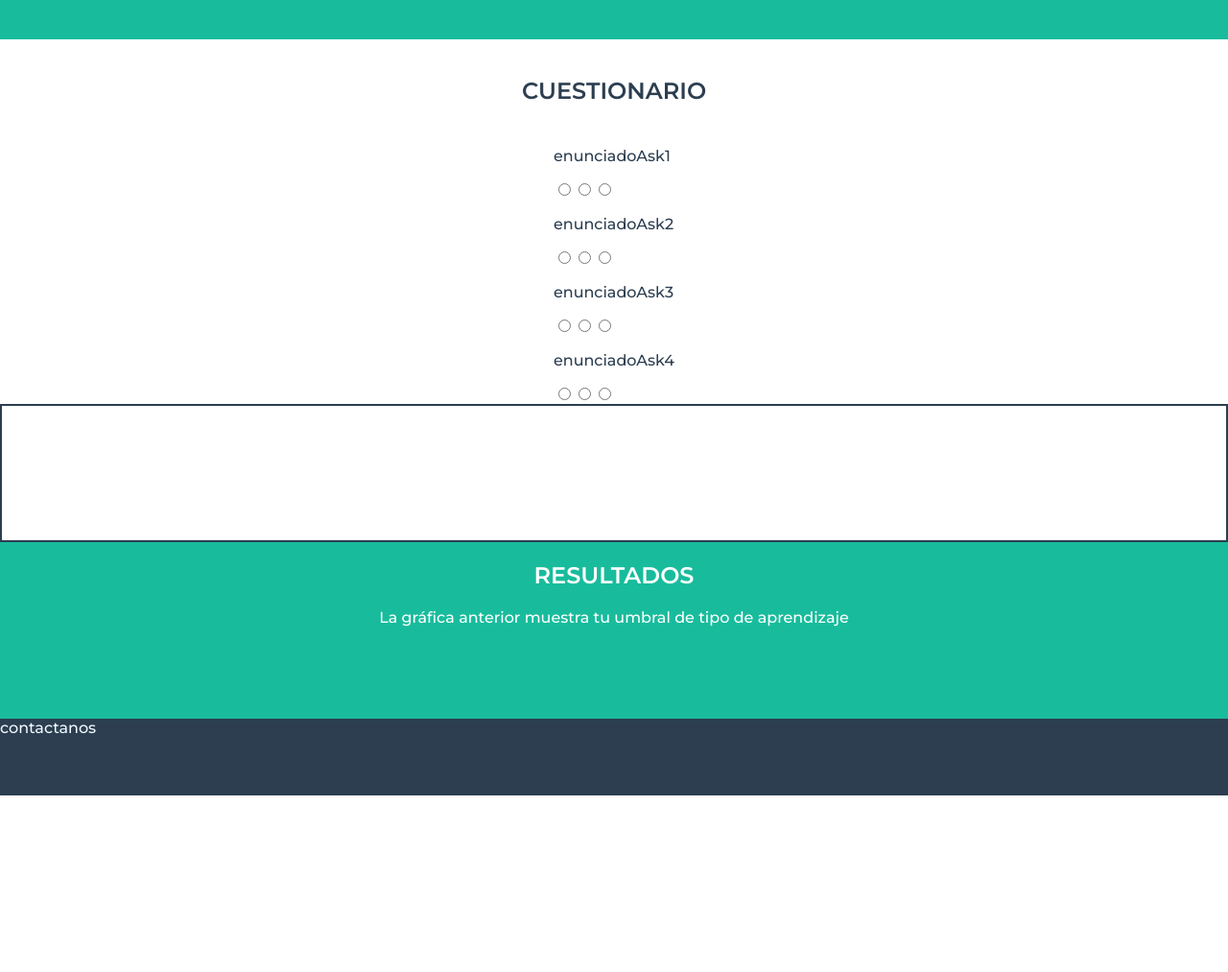
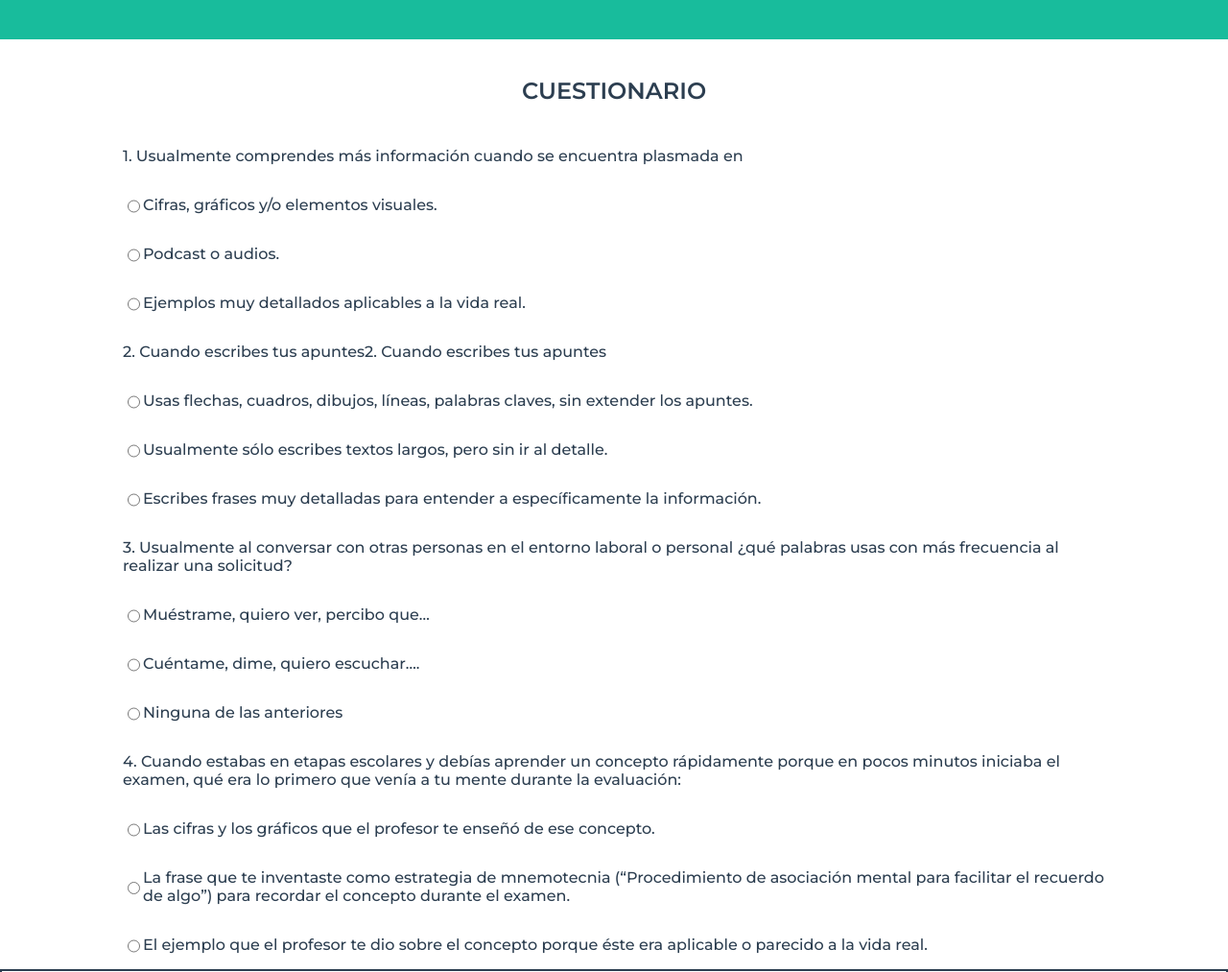
Before and after one commit to Alissonred/Test_psicologico, a website: page index.html in a window 1280 px wide. Shown: the part 740-1753 px from the top of the page at 96% size. Before the commit the page ends 1569 px from the top, so only its background shows below. Drawn offline with nearby package versions, Linux system fonts and the light colour scheme.

Commit message:
con texto

```diff
--- a/main.js
+++ b/main.js
@@ -1,63 +1,80 @@
 
-const questionsContainer= document.querySelector('.questionsContainer')
+const questionsContainer = document.querySelector('.questionsContainer')
 const resultsWrite = document.querySelector('.about')
 const canvasGrafica = document.getElementById('miGrafica').getContext('2d')
 let containerAsk
 let containerOptions
-let umbralQuinestesico=0
-let umbralVisual=0
-let umbralAuditivo=0
+let umbralQuinestesico = 0
+let umbralVisual = 0
+let umbralAuditivo = 0
 let askIndex = 0
 let opcIndex = 0
-let arrayOpciones=[]
+let arrayOpciones = []
 let checkeado
 let resultados
+let askCollection = []
 
-class Question {constructor(enunciado, opciones){
+class Question {
+    constructor(enunciado, opciones) {
         this.enunciado = enunciado,
             this.opciones = opciones
     }
 }
 
-let question_1 = new Question('enunciadoAsk1', ['opcionA1', 'opcionB1', 'opcionC1']);
-let question_2 = new Question('enunciadoAsk2', ['opcionA2', 'opcionB2', 'opcionC2']);
-let question_3 = new Question('enunciadoAsk3', ['opcionA3', 'opcionB3', 'opcionC3']);
-let question_4 = new Question('enunciadoAsk4', ['opcionA4', 'opcionB4', 'opcionC4']);
+const preguntas = [{ enunciado: '1.	Usualmente comprendes más información cuando se encuentra plasmada en', opcionA:'Cifras, gráficos y/o elementos visuales.',opcionB:'Podcast o audios.',opcionC:'Ejemplos muy detallados aplicables a la vida real.' }, { enunciado: '2.	Cuando escribes tus apuntes2.	Cuando escribes tus apuntes', opcionA:'Usas flechas, cuadros, dibujos, líneas, palabras claves, sin extender los apuntes.',opcionB:'Usualmente sólo escribes textos largos, pero sin ir al detalle.',opcionC:'Escribes frases muy detalladas para entender a específicamente la información.' }, { enunciado: '3.	Usualmente al conversar con otras personas en el entorno laboral o personal ¿qué palabras usas con más frecuencia al realizar una solicitud?', opcionA:'Muéstrame, quiero ver, percibo que…',opcionB:'Cuéntame, dime, quiero escuchar…. ',opcionC:'Ninguna de las anteriores' }, { enunciado: '4.	Cuando estabas en etapas escolares y debías aprender un concepto rápidamente porque en pocos minutos iniciaba el examen, qué era lo primero que venía a tu mente durante la evaluación:', opcionA:'Las cifras y los gráficos que el profesor te enseñó de ese concepto.',opcionB:'La frase que te inventaste como estrategia de mnemotecnia (“Procedimiento de asociación mental para facilitar el recuerdo de algo”) para recordar el concepto durante el examen. ',opcionC:'El ejemplo que el profesor te dio sobre el concepto porque éste era aplicable o parecido a la vida real.' }]
 
-const askCollection = [question_1, question_2, question_3, question_4];
+let question_1 = new Question(preguntas[0].enunciado, [preguntas[0].opcionA, preguntas[0].opcionB, preguntas[0].opcionC]);
+let question_2 = new Question(preguntas[1].enunciado, [preguntas[1].opcionA, preguntas[1].opcionB, preguntas[1].opcionC]);
+let question_3 = new Question(preguntas[2].enunciado, [preguntas[2].opcionA, preguntas[2].opcionB, preguntas[2].opcionC]);
+let question_4 = new Question(preguntas[3].enunciado, [preguntas[3].opcionA, preguntas[3].opcionB, preguntas[3].opcionC]);
 
-askCollection.forEach(ask =>{
+// preguntas.forEach(i=>{
+//     console.log(i.enunciado, 'es eneuciado');
+//     let question = new Question(preguntas[i].enunciado, [preguntas[i].opcionA, preguntas[i].opcionB, preguntas[i].opcionC1])
+//     console.log(question,'es question');
+//     //askCollection.push()
+// })
+
+ askCollection = [question_1, question_2, question_3, question_4];
+
+askCollection.forEach(ask => {
     askIndex++
     containerAsk = document.createElement('article')
     containerOptions = document.createElement('section')
-     containerOptions.id=`ask${askIndex}`
+    containerOptions.id = `ask${askIndex}`
     const enunciadoAsk = document.createElement('p')
-     enunciadoAsk.textContent=ask.enunciado
-     ask.opciones.forEach(opc =>{
+    enunciadoAsk.textContent = ask.enunciado
+    ask.opciones.forEach(opc => {
         opcIndex++
+        const opcionTexto = document.createElement('label')
+        opcionTexto.for = `ask${askIndex}${opcIndex}`
+        opcionTexto.classList='labelOpc'
+        const opcionTextoInt = document.createElement('p')
+        opcionTextoInt.textContent = opc
         const opciones = document.createElement('input')
-        opciones.type='radio'
-        opciones.name=`ask${askIndex}`
-        opciones.value=opcIndex
-        opciones.id=`ask${askIndex}${opcIndex}`
+        opciones.type = 'radio'
+        opciones.name = `ask${askIndex}`
+        opciones.value = opcIndex
+        opciones.id = `ask${askIndex}${opcIndex}`
         opciones.required
-        containerOptions.append(opciones)
+        opcionTexto.append(opciones, opcionTextoInt)
+        containerOptions.append(opcionTexto)
         arrayOpciones.push(opciones)
     })
     opcIndex = 0
-    containerAsk.append(enunciadoAsk,containerOptions)
+    containerAsk.append(enunciadoAsk, containerOptions)
     questionsContainer.append(containerAsk)
 })
 
 
 
 
-const validationOptions = ()=>{
-    checkeado = [...arrayOpciones].filter(k=>k.checked == true)// array con lo seleccionado
-    umbralQuinestesico = checkeado.filter(n=>n.value==1).length
-    umbralVisual = checkeado.filter(n=>n.value==2).length
-    umbralAuditivo = checkeado.filter(n=>n.value==3).length
-    console.log(umbralQuinestesico,umbralVisual,umbralAuditivo, ' son los results');
+const validationOptions = () => {
+    checkeado = [...arrayOpciones].filter(k => k.checked == true)// array con lo seleccionado
+    umbralQuinestesico = checkeado.filter(n => n.value == 1).length
+    umbralVisual = checkeado.filter(n => n.value == 2).length
+    umbralAuditivo = checkeado.filter(n => n.value == 3).length
+    console.log(umbralQuinestesico, umbralVisual, umbralAuditivo, ' son los results');
     console.log(checkeado, 'lo filtrado');
 
 }
@@ -76,7 +93,7 @@ const validationOptions = ()=>{
 
 //  }
 
-questionsContainer.addEventListener('click', ()=> {
+questionsContainer.addEventListener('click', () => {
     validationOptions()
     evaluacionGeneral(umbralQuinestesico, umbralVisual, umbralAuditivo)
     //predominancia(umbralQuinestesico, umbralVisual, umbralAuditivo)
@@ -84,15 +101,15 @@ questionsContainer.addEventListener('click', ()=> {
 })
 
 
-const evaluacionGeneral =(umbralQuinestesico, umbralVisual, umbralAuditivo)=>{
+const evaluacionGeneral = (umbralQuinestesico, umbralVisual, umbralAuditivo) => {
     console.log(umbralQuinestesico, umbralVisual, umbralAuditivo, 'a graficar');
     let grafica = new Chart(canvasGrafica, {
-    type:'bar',
-    data:{
-        labels:['Quinestesico', 'Visual', 'Auditivo'],
-        datasets:[{
-            label:'Tipos de aprendizaje',
-            data:[umbralQuinestesico, umbralVisual, umbralAuditivo,0]
+        type: 'bar',
+        data: {
+            labels: ['Quinestesico', 'Visual', 'Auditivo'],
+            datasets: [{
+                label: 'Tipos de aprendizaje',
+                data: [umbralQuinestesico, umbralVisual, umbralAuditivo, 0]
             }]
         }
     })
--- a/style.css
+++ b/style.css
@@ -120,3 +120,6 @@ canvas{
     height: 8.5rem;
     z-index: 999999;
 }
+.labelOpc{
+    display: flex;
+}
```
Lines whose indentation alone changed are shown as unchanged.
